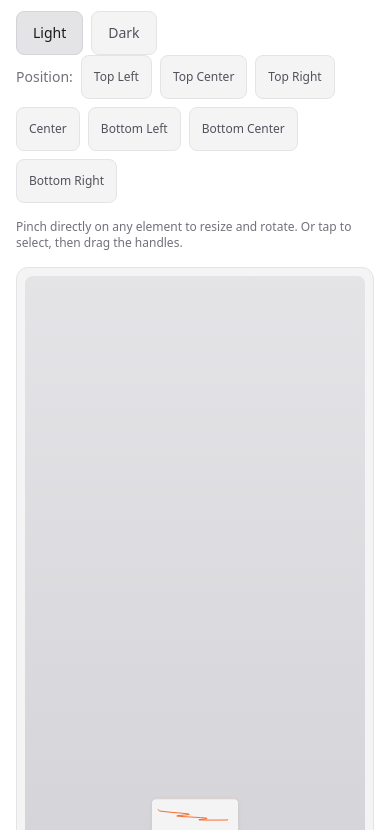
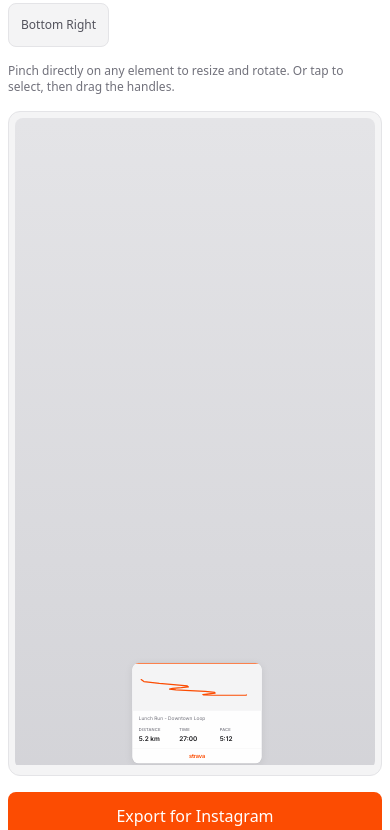
Before and after one commit to unabrijed/lazy-strava, a Next.js app: page / in a window 390 px wide. Shown: the part 2254-3084 px from the top of the page. Built offline with nearby package versions, Linux system fonts and the light colour scheme.

Commit message:
fix mobile view issue

```diff
--- a/src/app/page.tsx
+++ b/src/app/page.tsx
@@ -72,7 +72,7 @@
         </div>
       </header>
 
-      <main className="mx-auto max-w-2xl px-4 sm:px-6 py-6 sm:py-8 space-y-8 sm:space-y-10">
+      <main className="mx-auto max-w-2xl px-2 sm:px-6 py-6 sm:py-8 space-y-8 sm:space-y-10">
         <section className="min-w-0">
           <h2 className="text-sm font-medium text-zinc-500 uppercase tracking-wider mb-3 sm:mb-4">
             Step 1 — Customize your activity
--- a/src/components/ImageComposer.tsx
+++ b/src/components/ImageComposer.tsx
@@ -145,7 +145,7 @@
 }: ImageComposerProps) {
   const containerRef = useRef<HTMLDivElement>(null);
   const wrapperRef = useRef<HTMLDivElement>(null);
-  const [scale, setScale] = useState(0.35);
+  const [scale, setScale] = useState(0.3);
 
   const canvasWidth = backgroundMedia ? backgroundMedia.width : STORY_WIDTH;
   const canvasHeight = backgroundMedia ? backgroundMedia.height : STORY_HEIGHT;
@@ -166,11 +166,11 @@
     const wrapper = wrapperRef.current;
     if (!wrapper) return;
     const updateScale = () => {
-      const padding = 16;
+      const padding = 8;
       const w = Math.max(0, wrapper.clientWidth - padding);
       const h = Math.max(0, wrapper.clientHeight - padding);
-      const s = w > 0 && h > 0 ? Math.min(w / canvasWidth, h / canvasHeight) : 0.35;
-      setScale(Math.max(0.2, Math.min(1, s)));
+      const s = w > 0 && h > 0 ? Math.min(w / canvasWidth, h / canvasHeight) : 0.3;
+      setScale(Math.max(0.1, Math.min(1, s)));
     };
     updateScale();
     const ro = new ResizeObserver(updateScale);
@@ -182,17 +182,37 @@
   const [routePos, setRoutePos] = useState({ x: 0.2, y: 0.25 });
   const [statsPos, setStatsPos] = useState({ x: 0.8, y: 0.75 });
 
-  const [cardScale, setCardScale] = useState(0.85);
+  const [cardScale, setCardScale] = useState(1.2);
   const [cardRotation, setCardRotation] = useState(0);
-  const [routeScale, setRouteScale] = useState(1);
+  const [routeScale, setRouteScale] = useState(1.5);
   const [routeRotation, setRouteRotation] = useState(0);
-  const [statsScale, setStatsScale] = useState(1);
+  const [statsScale, setStatsScale] = useState(1.8);
   const [statsRotation, setStatsRotation] = useState(0);
+
+  // Ref-mirrors so native touch handlers always read current state (no stale closures)
+  const cardScaleRef = useRef(1.2);
+  const routeScaleRef = useRef(1.5);
+  const statsScaleRef = useRef(1.8);
+  const cardRotRef = useRef(0);
+  const routeRotRef = useRef(0);
+  const statsRotRef = useRef(0);
+  // Keep refs in sync with state
+  cardScaleRef.current = cardScale;
+  routeScaleRef.current = routeScale;
+  statsScaleRef.current = statsScale;
+  cardRotRef.current = cardRotation;
+  routeRotRef.current = routeRotation;
+  statsRotRef.current = statsRotation;
 
   const [dragging, setDragging] = useState<LayerId | null>(null);
   const [resizing, setResizing] = useState<LayerId | null>(null);
   const [rotating, setRotating] = useState<LayerId | null>(null);
   const [selectedLayer, setSelectedLayer] = useState<LayerId | null>(null);
+  const selectedLayerRef = useRef<LayerId | null>(null);
+  const setSelectedLayerAndRef = useCallback((layer: LayerId | null) => {
+    selectedLayerRef.current = layer;
+    setSelectedLayer(layer);
+  }, []);
   const dragStartRef = useRef<{
     posX: number;
     posY: number;
@@ -243,11 +263,11 @@
   const startDrag = useCallback(
     (clientX: number, clientY: number, target: LayerId) => {
       setDragging(target);
-      setSelectedLayer(target);
+      setSelectedLayerAndRef(target);
       const pos = target === "card" ? position : target === "route" ? routePos : statsPos;
       dragStartRef.current = { posX: pos.x, posY: pos.y, clientX, clientY, target };
     },
-    [position, routePos, statsPos]
+    [position, routePos, statsPos, setSelectedLayerAndRef]
   );
 
   const updateDrag = useCallback((clientX: number, clientY: number) => {
@@ -286,10 +306,10 @@
       const dist = Math.hypot(e.clientX - cx, e.clientY - cy);
       const scale0 = target === "card" ? cardScale : target === "route" ? routeScale : statsScale;
       setResizing(target);
-      setSelectedLayer(target);
+      setSelectedLayerAndRef(target);
       resizeStartRef.current = { scale0, dist0: Math.max(dist, 20), cx, cy, target };
     },
-    [position, routePos, statsPos, cardScale, routeScale, statsScale]
+    [position, routePos, statsPos, cardScale, routeScale, statsScale, setSelectedLayerAndRef]
   );
 
   const startRotate = useCallback(
@@ -305,10 +325,10 @@
       const angle0 = Math.atan2(e.clientY - cy, e.clientX - cx);
       const rot0 = target === "card" ? cardRotation : target === "route" ? routeRotation : statsRotation;
       setRotating(target);
-      setSelectedLayer(target);
+      setSelectedLayerAndRef(target);
       rotateStartRef.current = { rot0, angle0, cx, cy, target };
     },
-    [position, routePos, statsPos, cardRotation, routeRotation, statsRotation]
+    [position, routePos, statsPos, cardRotation, routeRotation, statsRotation, setSelectedLayerAndRef]
   );
 
   const handlePointerDown = useCallback(
@@ -316,10 +336,10 @@
       e.preventDefault();
       (e.target as HTMLElement).setPointerCapture?.(e.pointerId);
       touchStartRef.current = { x: e.clientX, y: e.clientY, target };
-      setSelectedLayer(target);
+      setSelectedLayerAndRef(target);
       startDrag(e.clientX, e.clientY, target);
     },
-    [startDrag]
+    [startDrag, setSelectedLayerAndRef]
   );
 
   const handlePointerMove = useCallback(
@@ -347,58 +367,8 @@
     [dragging, updateDrag]
   );
 
-  const getScale = useCallback((layer: LayerId) =>
-    layer === "card" ? cardScale : layer === "route" ? routeScale : statsScale,
-    [cardScale, routeScale, statsScale]
-  );
-  const getRotation = useCallback((layer: LayerId) =>
-    layer === "card" ? cardRotation : layer === "route" ? routeRotation : statsRotation,
-    [cardRotation, routeRotation, statsRotation]
-  );
 
-  const handleTouchStart = useCallback(
-    (e: React.TouchEvent) => {
-      if (e.touches.length === 2) {
-        const t0 = e.touches[0]!;
-        const t1 = e.touches[1]!;
-        const midX = (t0.clientX + t1.clientX) / 2;
-        const midY = (t0.clientY + t1.clientY) / 2;
-        const hitEl = document.elementFromPoint(midX, midY);
-        const layerEl = hitEl?.closest("[data-layer]");
-        const layer = layerEl?.getAttribute("data-layer") as LayerId | null;
-        if (layer && (layer === "card" || layer === "route" || layer === "stats")) {
-          e.preventDefault();
-          const dist = Math.hypot(t1.clientX - t0.clientX, t1.clientY - t0.clientY);
-          const angle = Math.atan2(t1.clientY - t0.clientY, t1.clientX - t0.clientX);
-          pinchRef.current = {
-            layer,
-            dist0: dist,
-            angle0: angle,
-            scale0: getScale(layer),
-            rot0: getRotation(layer),
-          };
-        }
-      }
-    },
-    [getScale, getRotation]
-  );
-
-  const handleTouchMove = useCallback(
-    (e: React.TouchEvent) => {
-      if (dragging && e.touches[0]) {
-        updateDrag(e.touches[0].clientX, e.touches[0].clientY);
-      }
-    },
-    [dragging, updateDrag]
-  );
-
-  const handleTouchEnd = useCallback(
-    (e: React.TouchEvent) => {
-      if (e.touches.length < 2) pinchRef.current = null;
-      if (e.touches.length === 0) endDrag();
-    },
-    [endDrag]
-  );
+  // No React touch handlers — all touch logic handled natively in wrapperRefCallback
 
   useEffect(() => {
     if (!dragging && !resizing && !rotating) return;
@@ -411,17 +381,65 @@
     };
   }, [dragging, resizing, rotating, endDrag]);
 
-  const touchMoveHandlerRef = useRef<((e: TouchEvent) => void) | null>(null);
+  const nativeTouchHandlersRef = useRef<{
+    start: (e: TouchEvent) => void;
+    move: (e: TouchEvent) => void;
+    end: (e: TouchEvent) => void;
+  } | null>(null);
 
   const wrapperRefCallback = useCallback((el: HTMLDivElement | null) => {
     const prev = wrapperRef.current;
-    if (prev && touchMoveHandlerRef.current) {
-      prev.removeEventListener("touchmove", touchMoveHandlerRef.current);
-      touchMoveHandlerRef.current = null;
+    if (prev && nativeTouchHandlersRef.current) {
+      prev.removeEventListener("touchstart", nativeTouchHandlersRef.current.start);
+      prev.removeEventListener("touchmove", nativeTouchHandlersRef.current.move);
+      prev.removeEventListener("touchend", nativeTouchHandlersRef.current.end);
+      prev.removeEventListener("touchcancel", nativeTouchHandlersRef.current.end);
+      nativeTouchHandlersRef.current = null;
     }
     wrapperRef.current = el;
     if (el) {
-      const handler = (e: TouchEvent) => {
+      const onStart = (e: TouchEvent) => {
+        if (e.touches.length === 2) {
+          // Two-finger pinch: determine which layer to manipulate
+          const t0 = e.touches[0]!;
+          const t1 = e.touches[1]!;
+          // Try hit-testing at each finger position, then midpoint
+          const candidates = [
+            document.elementFromPoint(t0.clientX, t0.clientY),
+            document.elementFromPoint(t1.clientX, t1.clientY),
+            document.elementFromPoint(
+              (t0.clientX + t1.clientX) / 2,
+              (t0.clientY + t1.clientY) / 2
+            ),
+          ];
+          let layer: LayerId | null = null;
+          for (const el of candidates) {
+            const found = el?.closest("[data-layer]")?.getAttribute("data-layer") as LayerId | null;
+            if (found && (found === "card" || found === "route" || found === "stats")) {
+              layer = found;
+              break;
+            }
+          }
+          // Fall back to the currently selected layer
+          if (!layer) layer = selectedLayerRef.current;
+          if (layer) {
+            e.preventDefault();
+            // Cancel any ongoing drag
+            dragStartRef.current = null;
+            setDragging(null);
+            const dist = Math.hypot(t1.clientX - t0.clientX, t1.clientY - t0.clientY);
+            const angle = Math.atan2(t1.clientY - t0.clientY, t1.clientX - t0.clientX);
+            const scale0 = layer === "card" ? cardScaleRef.current : layer === "route" ? routeScaleRef.current : statsScaleRef.current;
+            const rot0 = layer === "card" ? cardRotRef.current : layer === "route" ? routeRotRef.current : statsRotRef.current;
+            pinchRef.current = { layer, dist0: Math.max(dist, 10), angle0: angle, scale0, rot0 };
+          }
+        } else if (e.touches.length === 1) {
+          // Single finger — handled by pointer events on layers; just clear pinch
+          pinchRef.current = null;
+        }
+      };
+
+      const onMove = (e: TouchEvent) => {
         if (pinchRef.current && e.touches.length === 2) {
           e.preventDefault();
           const t0 = e.touches[0]!;
@@ -443,11 +461,23 @@
             setStatsScale(newScale);
             setStatsRotation(newRot);
           }
+        } else if (e.touches.length === 1 && dragStartRef.current && e.touches[0]) {
+          updateDrag(e.touches[0].clientX, e.touches[0].clientY);
         }
       };
-      touchMoveHandlerRef.current = handler;
-      el.addEventListener("touchmove", handler, { passive: false });
+
+      const onEnd = (e: TouchEvent) => {
+        if (e.touches.length < 2) pinchRef.current = null;
+        if (e.touches.length === 0) endDrag();
+      };
+
+      nativeTouchHandlersRef.current = { start: onStart, move: onMove, end: onEnd };
+      el.addEventListener("touchstart", onStart, { passive: false });
+      el.addEventListener("touchmove", onMove, { passive: false });
+      el.addEventListener("touchend", onEnd);
+      el.addEventListener("touchcancel", onEnd);
     }
+  // eslint-disable-next-line react-hooks/exhaustive-deps
   }, []);
 
   const routeSeed =
@@ -483,12 +513,8 @@
 
       <div
         ref={wrapperRefCallback}
-        className="mx-auto w-full max-w-[min(100vw-2rem,400px)] sm:max-w-[400px] rounded-xl border border-zinc-200 bg-zinc-100 p-2"
+        className="mx-auto w-full max-w-full sm:max-w-[420px] rounded-xl border border-zinc-200 bg-zinc-100 p-1.5"
         style={{ aspectRatio: `${canvasWidth} / ${canvasHeight}` }}
-        onTouchStart={handleTouchStart}
-        onTouchMove={handleTouchMove}
-        onTouchEnd={handleTouchEnd}
-        onTouchCancel={handleTouchEnd}
       >
         <div className="relative h-full w-full overflow-hidden rounded-lg">
           <div
```
Also changed, not shown: src/components/StravaCardCompact.tsx (+6 -6 lines).
